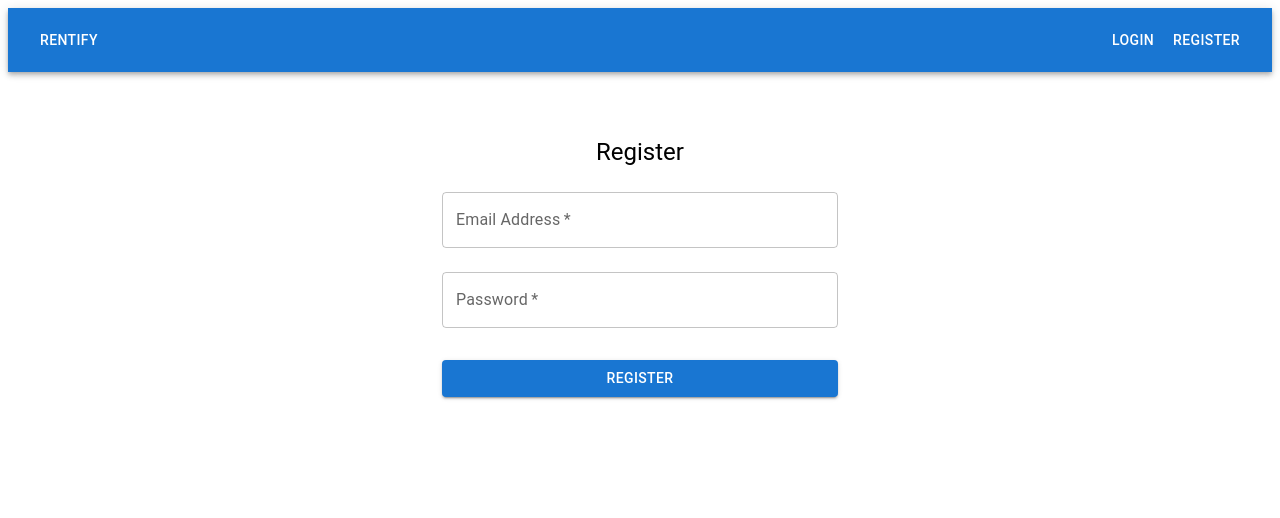
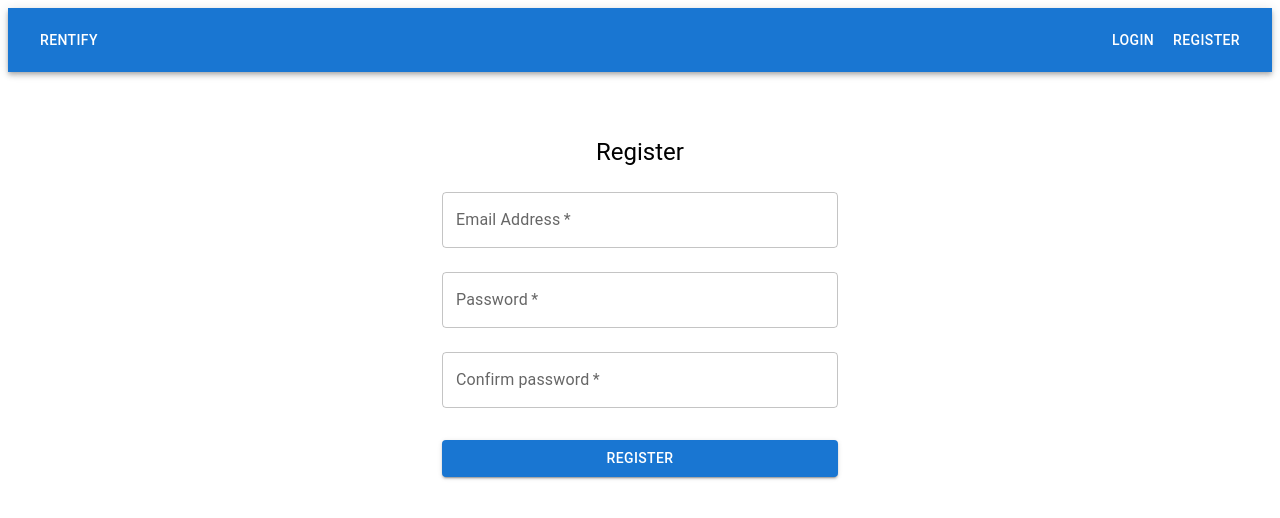
Before and after one commit to ruska112x/rentify-diploma, a React (Vite) app in the folder frontend/: page /register in a window 1280 px wide. Shown: the top 518 px of the page. Built offline with nearby package versions, Linux system fonts and the light colour scheme.

Commit message:
feat: add errors on Register and Login pages

```diff
--- a/frontend/src/pages/Login.tsx
+++ b/frontend/src/pages/Login.tsx
@@ -1,8 +1,8 @@
 import React, { useState, FormEvent } from 'react';
-import { TextField, Button, Container, Typography, Box } from '@mui/material';
+import { TextField, Button, Container, Typography, Box, Alert } from '@mui/material';
 import { useDispatch } from 'react-redux';
 import { useNavigate } from 'react-router';
-import axios from 'axios';
+import axios, { AxiosError } from 'axios';
 import { AppDispatch } from '../state/store';
 import { setTokens } from '../state/authSlice';
 
@@ -11,9 +11,15 @@ interface LoginResponse {
   refreshToken: string;
 }
 
+interface ErrorRegisterResponse {
+  error?: string;
+}
+
 const Login: React.FC = () => {
   const [email, setEmail] = useState<string>('');
   const [password, setPassword] = useState<string>('');
+  const [error, setError] = useState<string | null>(null);
+  const [fieldErrors, setFieldErrors] = useState<{ email?: string; password?: string }>({});
   const dispatch = useDispatch<AppDispatch>();
   const navigate = useNavigate();
 
@@ -30,7 +36,20 @@ const Login: React.FC = () => {
       }));
       navigate('/');
     } catch (error) {
-      console.error('Login error:', error);
+      const axiosError = error as AxiosError<ErrorRegisterResponse>;
+      if (axiosError.response?.status === 404) {
+        const errorData = axiosError.response.data;
+        setFieldErrors({
+          email: errorData.error,
+        });
+
+        if (!errorData.error) {
+          setError("An unexpected error occurred. Please try again.");
+        }
+      } else {
+        console.error("Register error:", error);
+        setError("An unexpected error occurred. Please try again.");
+      }
     }
   };
 
@@ -41,13 +60,22 @@ const Login: React.FC = () => {
           Sign in
         </Typography>
         <Box component="form" onSubmit={handleSubmit} sx={{ mt: 1 }}>
+          {error && (
+            <Alert severity="error" sx={{ mb: 2 }}>
+              {error}
+            </Alert>
+          )}
           <TextField
             margin="normal"
             required
             fullWidth
             label="Email Address"
+            placeholder="example@mail.org"
+            type="email"
             value={email}
             onChange={(e) => setEmail(e.target.value)}
+            error={!!fieldErrors.email}
+            helperText={fieldErrors.email}
           />
           <TextField
             margin="normal"
--- a/frontend/src/pages/Register.tsx
+++ b/frontend/src/pages/Register.tsx
@@ -1,8 +1,8 @@
 import React, { useState, FormEvent } from 'react';
-import { TextField, Button, Container, Typography, Box } from '@mui/material';
+import { TextField, Button, Container, Typography, Box, Alert } from '@mui/material';
 import { useDispatch } from 'react-redux';
 import { useNavigate } from 'react-router';
-import axios from 'axios';
+import axios, { AxiosError } from 'axios';
 import { AppDispatch } from '../state/store';
 import { setTokens } from '../state/authSlice';
 
@@ -11,14 +11,27 @@ interface RegisterResponse {
     refreshToken: string;
 }
 
+interface ErrorRegisterResponse {
+    error?: string;
+}
+
 const Register: React.FC = () => {
     const [email, setEmail] = useState<string>('');
     const [password, setPassword] = useState<string>('');
+    const [rPassword, setRPassword] = useState<string>('');
+    const [error, setError] = useState<string | null>(null);
+    const [fieldErrors, setFieldErrors] = useState<{ email?: string; password?: string }>({});
     const dispatch = useDispatch<AppDispatch>();
     const navigate = useNavigate();
 
     const handleSubmit = async (e: FormEvent) => {
         e.preventDefault();
+        setError(null);
+
+        if (password !== rPassword) {
+            setError('Passwords do not match');
+            return;
+        }
         try {
             const response = await axios.post<RegisterResponse>('http://localhost:8080/api/auth/register', {
                 email,
@@ -30,7 +43,20 @@ const Register: React.FC = () => {
             }));
             navigate('/');
         } catch (error) {
-            console.error('Register error:', error);
+            const axiosError = error as AxiosError<ErrorRegisterResponse>;
+            if (axiosError.response?.status === 409) {
+                const errorData = axiosError.response.data;
+                setFieldErrors({
+                    email: errorData.error,
+                });
+
+                if (!errorData.error) {
+                    setError("An unexpected error occurred. Please try again.");
+                }
+            } else {
+                console.error("Register error:", error);
+                setError("An unexpected error occurred. Please try again.");
+            }
         }
     };
 
@@ -41,13 +67,22 @@ const Register: React.FC = () => {
                     Register
                 </Typography>
                 <Box component="form" onSubmit={handleSubmit} sx={{ mt: 1 }}>
+                    {error && (
+                        <Alert severity="error" sx={{ mb: 2 }}>
+                            {error}
+                        </Alert>
+                    )}
                     <TextField
                         margin="normal"
                         required
                         fullWidth
                         label="Email Address"
+                        placeholder="example@mail.org"
+                        type="email"
                         value={email}
                         onChange={(e) => setEmail(e.target.value)}
+                        error={!!fieldErrors.email}
+                        helperText={fieldErrors.email}
                     />
                     <TextField
                         margin="normal"
@@ -57,6 +92,18 @@ const Register: React.FC = () => {
                         type="password"
                         value={password}
                         onChange={(e) => setPassword(e.target.value)}
+                        error={!!fieldErrors.password}
+                        helperText={fieldErrors.password}
+                    />
+                    <TextField
+                        margin="normal"
+                        required
+                        fullWidth
+                        label="Confirm password"
+                        type="password"
+                        value={rPassword}
+                        onChange={(e) => setRPassword(e.target.value)}
+                        onPaste={(e) => e.preventDefault()}
                     />
                     <Button
                         type="submit"
```
Also changed, not shown: 1 other file (tests, documents, lock files or other folders).
